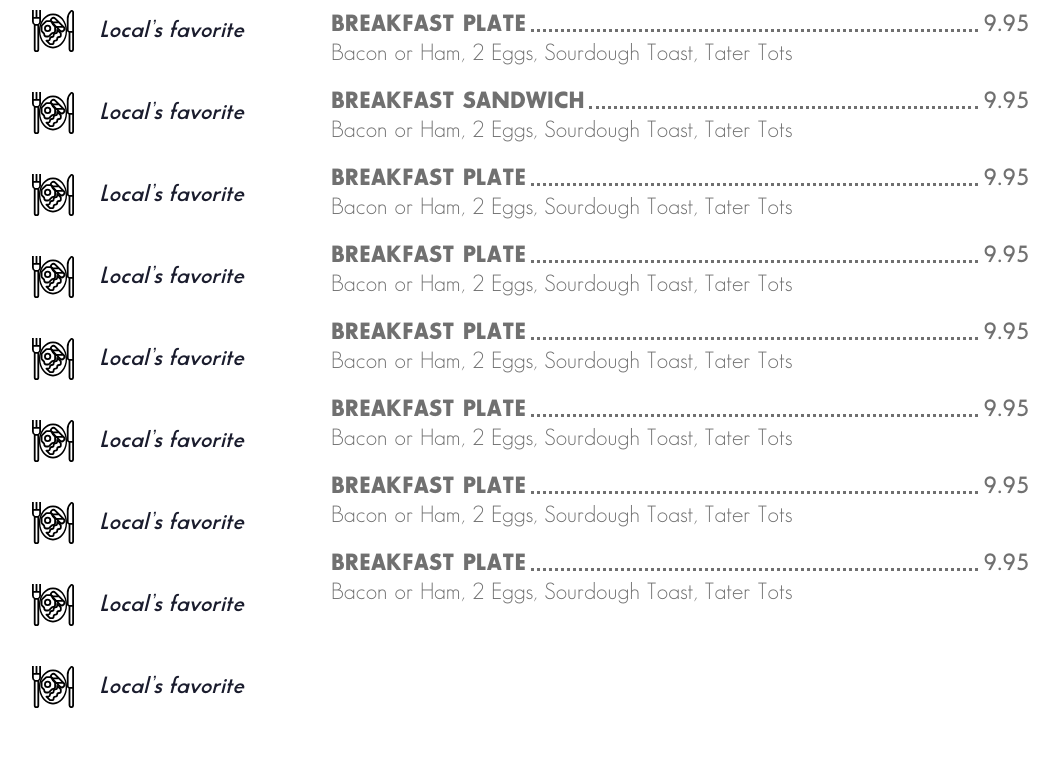
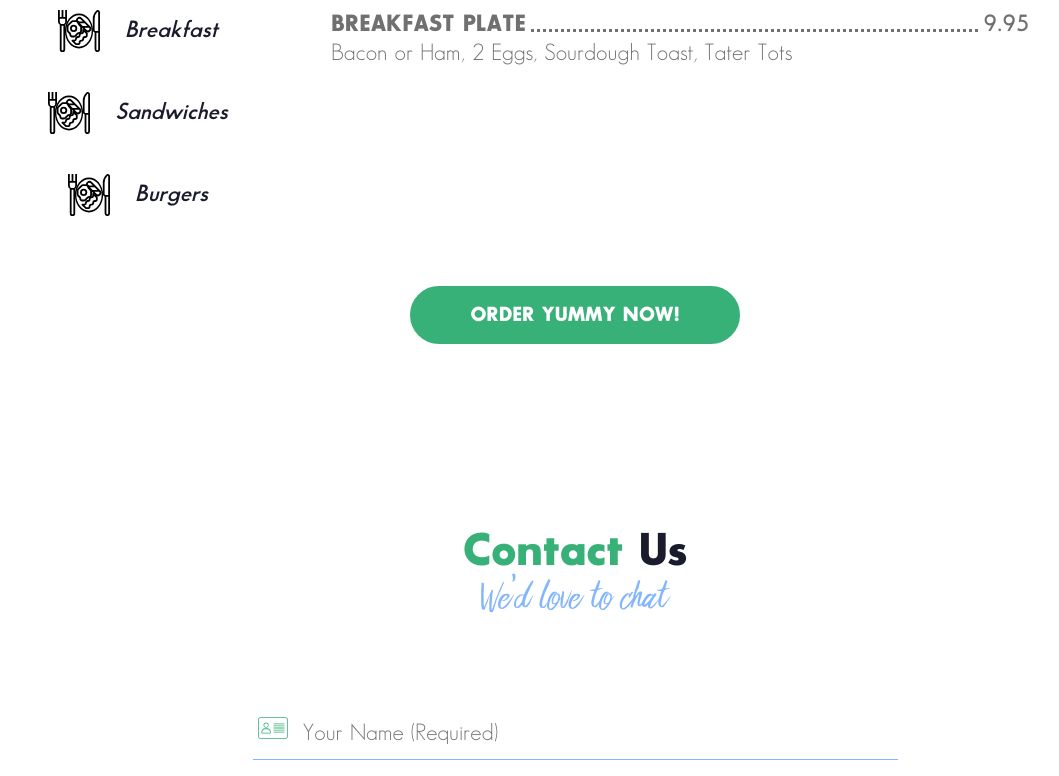
Before and after one commit to ustiuzhanin/yogis, a React (Create React App) app: page / in a window 1280 px wide. Shown: the part 2600-3376 px from the top of the page, without its empty margins (65-1124 px from the left). Built offline with nearby package versions, Linux system fonts and the light colour scheme.

Commit message:
add menu-section logic for tablet and desktop

```diff
--- /dev/null
+++ b/src/components/menu-section/menu-section-caption/menu-section-caption.js
@@ -0,0 +1,31 @@
+import React from "react"
+
+import PropTypes from "prop-types"
+
+import { ReactComponent as LocalsFavorite } from "../../../icons/locals-favorite.svg"
+
+const MenuSectionCaption = (props) => {
+  const { title, onCaptionClick } = props
+  return (
+    <li className="menu-section__category-item">
+      <a
+        id={title}
+        className="menu-section__category-link"
+        href="/"
+        onClick={(e) => {
+          return onCaptionClick(e)
+        }}
+      >
+        <LocalsFavorite className="menu-section__category-img" />
+        {title}
+      </a>
+    </li>
+  )
+}
+
+MenuSectionCaption.propTypes = {
+  title: PropTypes.string.isRequired,
+  onCaptionClick: PropTypes.func.isRequired,
+}
+
+export default MenuSectionCaption
--- /dev/null
+++ b/src/components/menu-section/menu-section-item/menu-section-item.js
@@ -0,0 +1,23 @@
+import React from "react"
+
+import PropTypes from "prop-types"
+
+const MenuSectionItem = (props) => {
+  const { name, price, desc } = props
+  return (
+    <li className="menu-section__dish-item">
+      <b className="menu-section__dish-name">{name}</b>
+      <span className="menu-section__dots" />
+      <span className="menu-section__dish-price">{price}</span>
+      <p className="menu-section__dish-desc">{desc}</p>
+    </li>
+  )
+}
+
+MenuSectionItem.propTypes = {
+  name: PropTypes.string.isRequired,
+  price: PropTypes.string.isRequired,
+  desc: PropTypes.string.isRequired,
+}
+
+export default MenuSectionItem
--- a/src/components/menu-section/menu-section.js
+++ b/src/components/menu-section/menu-section.js
@@ -1,8 +1,40 @@
-import React from "react"
+import React, { useState } from "react"
 
-import { ReactComponent as LocalsFavorite } from "../../icons/locals-favorite.svg"
+import MenuSectionItem from "./menu-section-item/menu-section-item"
+import MenuSectionCaption from "./menu-section-caption/menu-section-caption"
+
+const menuData = {
+  breakfast: [
+    {
+      name: "Breakfast plate",
+      desc: "Bacon or Ham, 2 Eggs, Sourdough Toast, Tater Tots",
+      price: "9.95",
+    },
+  ],
+  sandwiches: [
+    {
+      name: "Snadwitch",
+      desc: " Eggs, Sourdough Toast, Tater Tots",
+      price: "3.3",
+    },
+  ],
+  burgers: [
+    {
+      name: "burger",
+      desc: "Bacon or Ham, 2 Eggs,",
+      price: "19.95",
+    },
+  ],
+}
 
 const MenuSection = () => {
+  const [menuActive, setMenuActive] = useState("breakfast")
+
+  const onMenuCategoryClick = (evt) => {
+    evt.preventDefault()
+    setMenuActive(evt.currentTarget.id)
+  }
+
   return (
     <section id="menu" className="menu-section wrapper">
       <h2 className="menu-section__header">
@@ -11,150 +43,23 @@ const MenuSection = () => {
 
       <div className="menu-section__wrapper">
         <ul className="menu-section__category-list">
-          <li className="menu-section__category-item">
-            <a className="menu-section__category-link" href="/">
-              <LocalsFavorite className="menu-section__category-img" />
-              Local’s favorite
-            </a>
-          </li>
-          <li className="menu-section__category-item">
-            <a className="menu-section__category-link" href="/">
-              <LocalsFavorite className="menu-section__category-img" />
-              Local’s favorite
-            </a>
-          </li>
-          <li className="menu-section__category-item">
-            <a className="menu-section__category-link" href="/">
-              <LocalsFavorite className="menu-section__category-img" />
-              Local’s favorite
-            </a>
-          </li>
-          <li className="menu-section__category-item">
-            <a className="menu-section__category-link" href="/">
-              <LocalsFavorite className="menu-section__category-img" />
-              Local’s favorite
-            </a>
-          </li>
-          <li className="menu-section__category-item">
-            <a className="menu-section__category-link" href="/">
-              <LocalsFavorite className="menu-section__category-img" />
-              Local’s favorite
-            </a>
-          </li>
-          <li className="menu-section__category-item">
-            <a className="menu-section__category-link" href="/">
-              <LocalsFavorite className="menu-section__category-img" />
-              Local’s favorite
-            </a>
-          </li>
-          <li className="menu-section__category-item">
-            <a className="menu-section__category-link" href="/">
-              <LocalsFavorite className="menu-section__category-img" />
-              Local’s favorite
-            </a>
-          </li>
-          <li className="menu-section__category-item">
-            <a className="menu-section__category-link" href="/">
-              <LocalsFavorite className="menu-section__category-img" />
-              Local’s favorite
-            </a>
-          </li>
-          <li className="menu-section__category-item">
-            <a className="menu-section__category-link" href="/">
-              <LocalsFavorite className="menu-section__category-img" />
-              Local’s favorite
-            </a>
-          </li>
+          {Object.keys(menuData).map((title) => (
+            <MenuSectionCaption
+              key={Math.random()}
+              title={title}
+              onCaptionClick={onMenuCategoryClick}
+            />
+          ))}
         </ul>
         <ul className="menu-section__dish-list">
-          <li className="menu-section__dish-item">
-            <b className="menu-section__dish-name">Breakfast plate</b>
-            <span className="menu-section__dots" />
-            <span className="menu-section__dish-price">9.95</span>
-            <p className="menu-section__dish-desc">
-              Bacon or Ham, 2 Eggs, Sourdough Toast, Tater Tots
-            </p>
-          </li>
-          <li className="menu-section__dish-item">
-            <b className="menu-section__dish-name">Breakfast sandwich</b>
-            <span className="menu-section__dots" />
-            <span className="menu-section__dish-price">9.95</span>
-            <p className="menu-section__dish-desc">
-              Bacon or Ham, 2 Eggs, Sourdough Toast, Tater Tots
-            </p>
-          </li>
-          <li className="menu-section__dish-item">
-            <b className="menu-section__dish-name">Breakfast plate</b>
-            <span className="menu-section__dots" />
-            <span className="menu-section__dish-price">9.95</span>
-            <p className="menu-section__dish-desc">
-              Bacon or Ham, 2 Eggs, Sourdough Toast, Tater Tots
-            </p>
-          </li>
-          <li className="menu-section__dish-item">
-            <b className="menu-section__dish-name">Breakfast plate</b>
-            <span className="menu-section__dots" />
-            <span className="menu-section__dish-price">9.95</span>
-            <p className="menu-section__dish-desc">
-              Bacon or Ham, 2 Eggs, Sourdough Toast, Tater Tots
-            </p>
-          </li>
-          <li className="menu-section__dish-item">
-            <b className="menu-section__dish-name">Breakfast plate</b>
-            <span className="menu-section__dots" />
-            <span className="menu-section__dish-price">9.95</span>
-            <p className="menu-section__dish-desc">
-              Bacon or Ham, 2 Eggs, Sourdough Toast, Tater Tots
-            </p>
-          </li>
-          <li className="menu-section__dish-item">
-            <b className="menu-section__dish-name">Breakfast plate</b>
-            <span className="menu-section__dots" />
-            <span className="menu-section__dish-price">9.95</span>
-            <p className="menu-section__dish-desc">
-              Bacon or Ham, 2 Eggs, Sourdough Toast, Tater Tots
-            </p>
-          </li>
-          <li className="menu-section__dish-item">
-            <b className="menu-section__dish-name">Breakfast plate</b>
-            <span className="menu-section__dots" />
-            <span className="menu-section__dish-price">9.95</span>
-            <p className="menu-section__dish-desc">
-              Bacon or Ham, 2 Eggs, Sourdough Toast, Tater Tots
-            </p>
-          </li>
-          <li className="menu-section__dish-item">
-            <b className="menu-section__dish-name">Breakfast plate</b>
-            <span className="menu-section__dots" />
-            <span className="menu-section__dish-price">9.95</span>
-            <p className="menu-section__dish-desc">
-              Bacon or Ham, 2 Eggs, Sourdough Toast, Tater Tots
-            </p>
-          </li>
-          <li className="menu-section__dish-item">
-            <b className="menu-section__dish-name">Breakfast plate</b>
-            <span className="menu-section__dots" />
-            <span className="menu-section__dish-price">9.95</span>
-            <p className="menu-section__dish-desc">
-              Bacon or Ham, 2 Eggs, Sourdough Toast, Tater Tots
-            </p>
-          </li>
-          <li className="menu-section__dish-item">
-            <b className="menu-section__dish-name">Breakfast plate</b>
-            <span className="menu-section__dots" />
-            <span className="menu-section__dish-price">9.95</span>
-            <p className="menu-section__dish-desc">
-              Bacon or Ham, 2 Eggs, Sourdough Toast, Tater Tots
-            </p>
-          </li>
-          <li className="menu-section__dish-item">
-            <b className="menu-section__dish-name">Breakfast plate</b>
-            <span className="menu-section__dots" />
-            <span className="menu-section__dish-price">9.95</span>
-            <p className="menu-section__dish-desc">
-              Bacon or Ham, 2 Eggs, Sourdough Toast, Tater Tots
-            </p>
-          </li>
+          {menuData[menuActive].map((item) => (
+            <MenuSectionItem
+              key={Math.random()}
+              name={item.name}
+              price={item.price}
+              desc={item.desc}
+            />
+          ))}
         </ul>
       </div>
       <a href="/" className="menu-section__btn btn">
--- a/src/index.css
+++ b/src/index.css
@@ -466,6 +466,7 @@ input[type="radio"].visually-hidden {
 
   color: #1a1c2d;
   text-decoration: none;
+  text-transform: capitalize;
 }
 
 .menu-section__category-img {
```
